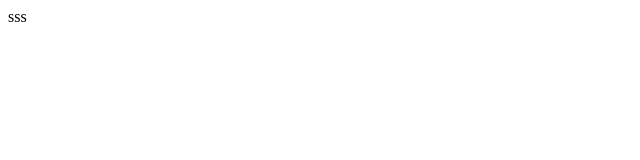
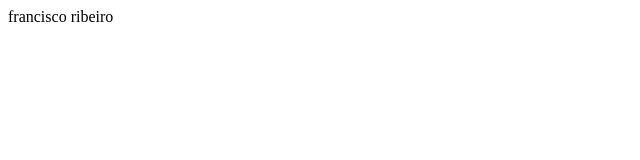
Before and after one commit to fmmribeiro/158-inicio, a plain HTML site: page index.html in a window 1280 px wide. Shown: the whole page, without its empty margins (0-640 px from the left). Drawn offline with Linux system fonts and the light colour scheme.

Commit message:
o meu nome

```diff
--- a/index.html
+++ b/index.html
@@ -4,7 +4,7 @@
   </head>
   <body>
     <script type="text/javascript">
-      document.write("sss");
+      document.write("francisco ribeiro");
     </script>
   </body>
 </html>
```
